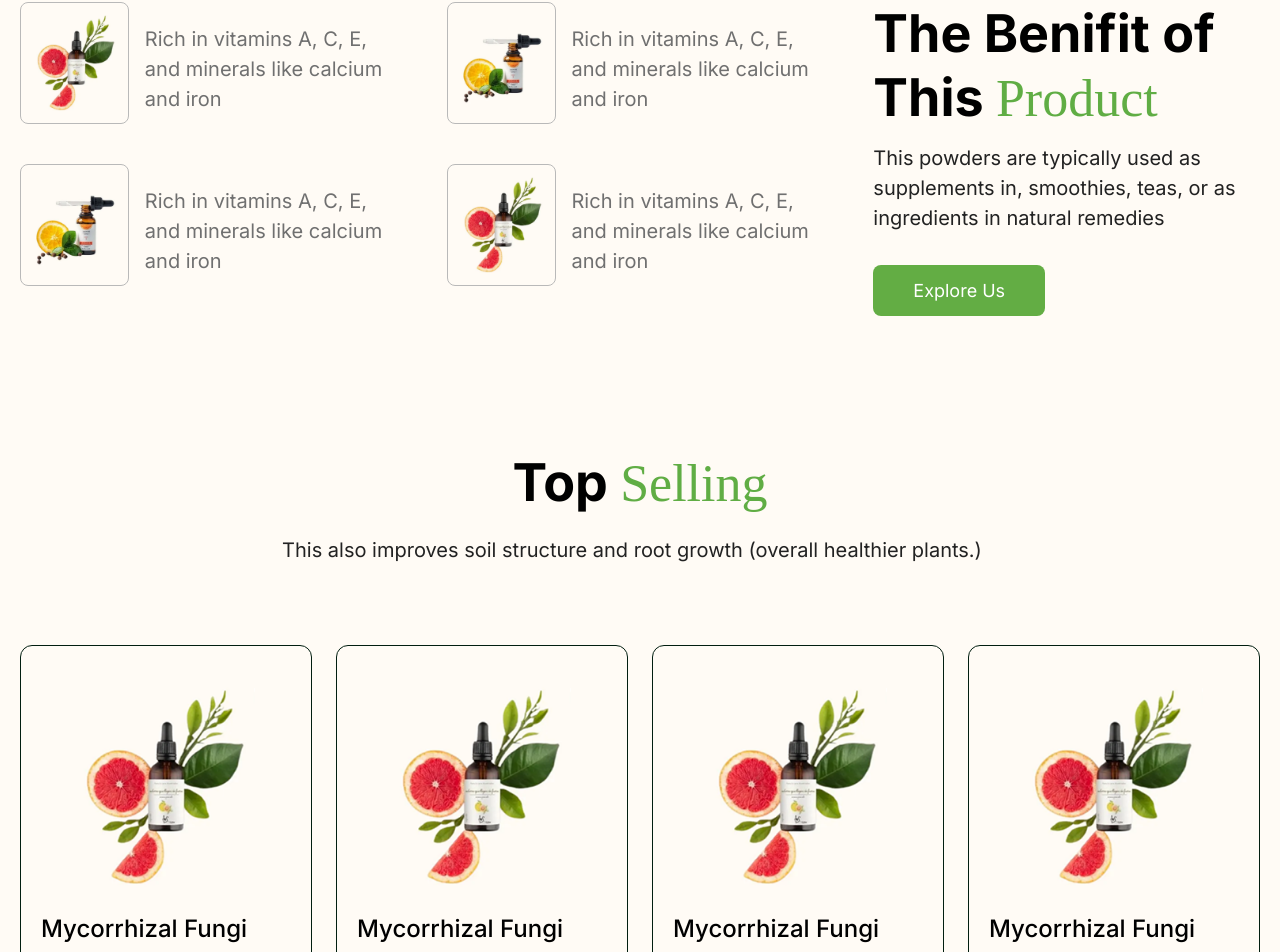
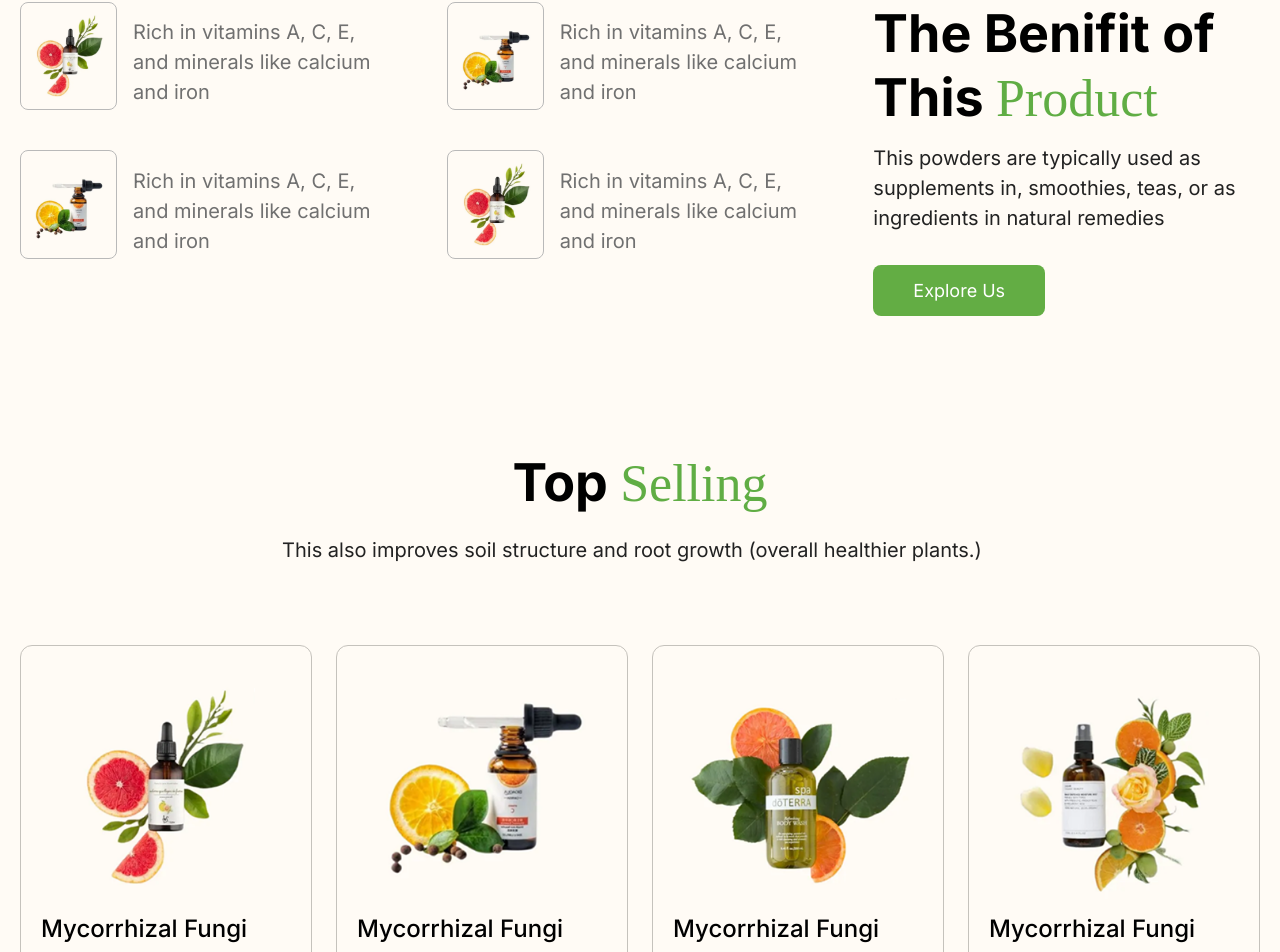
Before and after one commit to GuriWeb31/Glowvy, a React (Vite) app: page / in a window 1280 px wide. Shown: the part 1227-2179 px from the top of the page. Built offline with nearby package versions, Linux system fonts and the light colour scheme; a web font is replaced by a local one.

Commit message:
images ad and index change

```diff
--- a/src/screens/Benifits/index.jsx
+++ b/src/screens/Benifits/index.jsx
@@ -11,10 +11,10 @@ const Benifits = () => {
       ([entry]) => {
         if (entry.isIntersecting) {
           setIsVisible(true);
-          observer.disconnect(); // Optional: stop observing after it becomes visible
+          observer.disconnect();
         }
       },
-      { threshold: 0.2 } // Trigger when 20% of section is visible
+      { threshold: 0.2 }
     );
 
     if (sectionRef.current) {
@@ -26,84 +26,86 @@ const Benifits = () => {
     };
   }, []);
 
+  // List of items to render
+  const items = [
+    { img: bottleone, text: 'Rich in vitamins A, C, E, and minerals like calcium and iron' },
+    { img: bottletwo, text: 'Rich in vitamins A, C, E, and minerals like calcium and iron' },
+    { img: bottletwo, text: 'Rich in vitamins A, C, E, and minerals like calcium and iron' },
+    { img: bottleone, text: 'Rich in vitamins A, C, E, and minerals like calcium and iron' },
+  ];
+
   return (
-    <section ref={sectionRef} className='px-5 py-32'>
-      <div className='max-w-screen-xl m-auto'>
-        <div className='grid grid-cols-1 xl:grid-cols-3 lg:grid-cols-3 md:grid-cols-3 gap-10'>
-          <div className={`${isVisible ? 'animate-slideLeft' : 'opacity-0'}`}>
-            <div className='flex gap-4 items-center'>
+    <section ref={sectionRef} className="px-5 py-32">
+      <div className="max-w-screen-xl m-auto">
+        <div className="grid grid-cols-1 xl:grid-cols-3 lg:grid-cols-3 md:grid-cols-3 gap-10">
+
+          {/* First Column */}
+          <div>
+            {items.slice(0, 2).map((item, index) => (
+              <div
+                key={index}
+                className={`flex gap-4 items-center mb-10 transition-all duration-700 ease-out ${
+                  isVisible ? 'opacity-100 translate-x-0' : 'opacity-0 -translate-x-10'
+                }`}
+                style={{ transitionDelay: `${index * 200}ms` }} // staggered delay
+              >
                 <div>
                   <img
-                  src={bottleone}
-                  alt=''
-                  className='protransform w-[200px] border border-[#b9b9b9] p-3 rounded-[8px]'
+                    src={item.img}
+                    alt=""
+                    className="protransform w-[200px] border border-[#b9b9b9] p-3 rounded-[8px]"
                   />
                 </div>
                 <div>
-                <p className='text-[#707070] text-[20px] mt-3 mr-4'>
-                  Rich in vitamins A, C, E, and minerals like calcium <br /> and iron
-                </p>
+                  <p className="text-[#707070] text-[20px] mt-3 mr-4">{item.text}</p>
                 </div>
               </div>
-            <div className='flex gap-4 items-center mt-10'>
+            ))}
+          </div>
+
+          {/* Second Column */}
+          <div>
+            {items.slice(2).map((item, index) => (
+              <div
+                key={index}
+                className={`flex gap-4 items-center mb-10 transition-all duration-700 ease-out ${
+                  isVisible ? 'opacity-100 translate-x-0' : 'opacity-0 -translate-x-10'
+                }`}
+                style={{ transitionDelay: `${index * 200}ms` }} // staggered delay
+              >
                 <div>
                   <img
-                  src={bottletwo}
-                  alt=''
-                  className='protransform w-[200px] border border-[#b9b9b9] p-3 rounded-[8px]'
+                    src={item.img}
+                    alt=""
+                    className="protransform w-[200px] border border-[#b9b9b9] p-3 rounded-[8px]"
                   />
                 </div>
                 <div>
-                <p className='text-[#707070] text-[20px] mt-3 mr-4'>
-                  Rich in vitamins A, C, E, and minerals like calcium <br /> and iron
-                </p>
+                  <p className="text-[#707070] text-[20px] mt-3 mr-4">{item.text}</p>
                 </div>
               </div>
+            ))}
           </div>
 
-          <div className={`${isVisible ? 'animate-slideLeft delay-200' : 'opacity-0'}`}>
-            <div className='flex gap-4 items-center'>
-              <div>
-                <img
-                  src={bottletwo}
-                  alt=''
-                  className='protransform w-[200px] border border-[#b9b9b9] p-3 rounded-[8px]'
-                />
-              </div>
-              <div>
-                <p className='text-[#707070] text-[20px] mt-3 mr-4'>
-                  Rich in vitamins A, C, E, and minerals like calcium <br /> and iron
-                </p>
-              </div>
-            </div>
-            <div className='flex gap-4 items-center mt-10'>
-              <div>
-                <img
-                  src={bottleone}
-                  alt=''
-                  className='protransform w-[200px] border border-[#b9b9b9] p-3 rounded-[8px]'
-                />
-              </div>
-              <div>
-                <p className='text-[#707070] text-[20px] mt-3 mr-4'>
-                  Rich in vitamins A, C, E, and minerals like calcium <br /> and iron
-                </p>
-              </div>
-            </div>
-          </div>
-
-          <div className={`${isVisible ? 'animate-fadeIn' : 'opacity-0'}`}>
-            <h2 className='text-[52px] leading-16 font-bold'>
+          {/* Third Column */}
+          <div
+            className={`transition-all duration-700 ease-out ${
+              isVisible ? 'opacity-100 translate-y-0' : 'opacity-0 translate-y-10'
+            }`}
+            style={{ transitionDelay: '400ms' }}
+          >
+            <h1 className="text-[52px] leading-16 font-bold">
               The Benifit of <br />
-              This <span className='elegance text-[52px] text-[#60AD44] font-medium'>Product</span>
-            </h2>
-            <p className='text-[#222222] text-[20px] mt-3 mr-4'>
+              This <span className="elegance text-[52px] text-[#60AD44] font-medium">Product</span>
+            </h1>
+            <p className="text-[#222222] text-[20px] mt-3 mr-4">
               This powders are typically used as supplements in, smoothies, teas, or as ingredients in natural remedies
             </p>
-            <button className='bg-[#63ad44] text-white px-10 py-3 text-[18px] rounded-[8px] mt-8 hover:bg-[#011e10] duration-300'>
+            <button className="bg-[#63ad44] text-white px-10 py-3 text-[18px] rounded-[8px] mt-8 hover:bg-[#011e10] duration-300">
               Explore Us
             </button>
           </div>
+
         </div>
       </div>
     </section>
--- a/src/screens/TopSellling/index.jsx
+++ b/src/screens/TopSellling/index.jsx
@@ -1,5 +1,8 @@
 import React from 'react'
 import topproone from '../../assets/images/topproone.png'
+import topprotwo from '../../assets/images/topprotwo.png'
+import topprothree from '../../assets/images/topprothree.png'
+import topprofour from '../../assets/images/topprofour.png'
 import cart from '../../assets/images/cart.svg'
 
 const TopSelling = () => {
@@ -14,48 +17,48 @@ const TopSelling = () => {
             </p>
             <div className='grid grid-cols-1 xl:grid-cols-4 lg:grid-cols-4 md:grid-cols-4 gap-6'>
                 <div>
-                    <div className='border border-[#011e10] p-5 rounded-[12px]'>
+                    <div className='border border-[#c5c2bc] p-5 hover:scale-105 duration-300 rounded-[12px]'>
                         <img src={topproone} alt='prod1'></img>
                         <h4 className='text-[24px] font-medium mb-4'>Mycorrhizal Fungi with Beneficial Bacteria</h4>
                         <div className='flex justify-between items-center'>
                             <div><p className='text-[22px] font-medium'><span className='text-gray-400 text-[16px]'>$</span>14.95</p></div>
-                            <div className='bg-[#011e10] px-5 py-[6px] rounded-[10px]'>
+                            <div className='bg-[#011e10] px-5 py-[6px] rounded-[10px] hover:bg-[#28AF58]'>
                                 <img src={cart} alt='' className='filter invert w-6'/>
                                 </div>
                         </div>
                     </div>
                 </div>
                 <div>
-                    <div className='border border-[#011e10] p-5 rounded-[12px]'>
-                        <img src={topproone} alt='prod1'></img>
+                    <div className='border border-[#c5c2bc] p-5 hover:scale-105 duration-300 rounded-[12px]'>
+                        <img src={topprotwo} alt='prod1'></img>
                         <h4 className='text-[24px] font-medium mb-4'>Mycorrhizal Fungi with Beneficial Bacteria</h4>
                         <div className='flex justify-between items-center'>
                             <div><p className='text-[22px] font-medium'><span className='text-gray-400 text-[16px]'>$</span>14.95</p></div>
-                            <div className='bg-[#011e10] px-5 py-[6px] rounded-[10px]'>
+                            <div className='bg-[#011e10] px-5 py-[6px] rounded-[10px] hover:bg-[#28AF58]'>
                                 <img src={cart} alt='' className='filter invert w-6'/>
                                 </div>
                         </div>
                     </div>
                 </div>
                 <div>
-                    <div className='border border-[#011e10] p-5 rounded-[12px]'>
-                        <img src={topproone} alt='prod1'></img>
+                    <div className='border border-[#c5c2bc] p-5 hover:scale-105 duration-300 rounded-[12px]'>
+                        <img src={topprothree} alt='prod1'></img>
                         <h4 className='text-[24px] font-medium mb-4'>Mycorrhizal Fungi with Beneficial Bacteria</h4>
                         <div className='flex justify-between items-center'>
                             <div><p className='text-[22px] font-medium'><span className='text-gray-400 text-[16px]'>$</span>14.95</p></div>
-                            <div className='bg-[#011e10] px-5 py-[6px] rounded-[10px]'>
+                            <div className='bg-[#011e10] px-5 py-[6px] rounded-[10px] hover:bg-[#28AF58]'>
                                 <img src={cart} alt='' className='filter invert w-6'/>
                                 </div>
                         </div>
                     </div>
                 </div>
                 <div>
-                    <div className='border border-[#011e10] p-5 rounded-[12px]'>
-                        <img src={topproone} alt='prod1'></img>
+                    <div className='border border-[#c5c2bc] p-5 hover:scale-105 duration-300 rounded-[12px]'>
+                        <img src={topprofour} alt='prod1'></img>
                         <h4 className='text-[24px] font-medium mb-4'>Mycorrhizal Fungi with Beneficial Bacteria</h4>
                         <div className='flex justify-between items-center'>
                             <div><p className='text-[22px] font-medium'><span className='text-gray-400 text-[16px]'>$</span>14.95</p></div>
-                            <div className='bg-[#011e10] px-5 py-[6px] rounded-[10px]'>
+                            <div className='bg-[#011e10] px-5 py-[6px] rounded-[10px] hover:bg-[#28AF58]'>
                                 <img src={cart} alt='' className='filter invert w-6'/>
                                 </div>
                         </div>
```
Also changed, not shown: src/assets/images/topprofour.png (added), src/assets/images/topprothree.png (added). Lines whose indentation alone changed are shown as unchanged.
